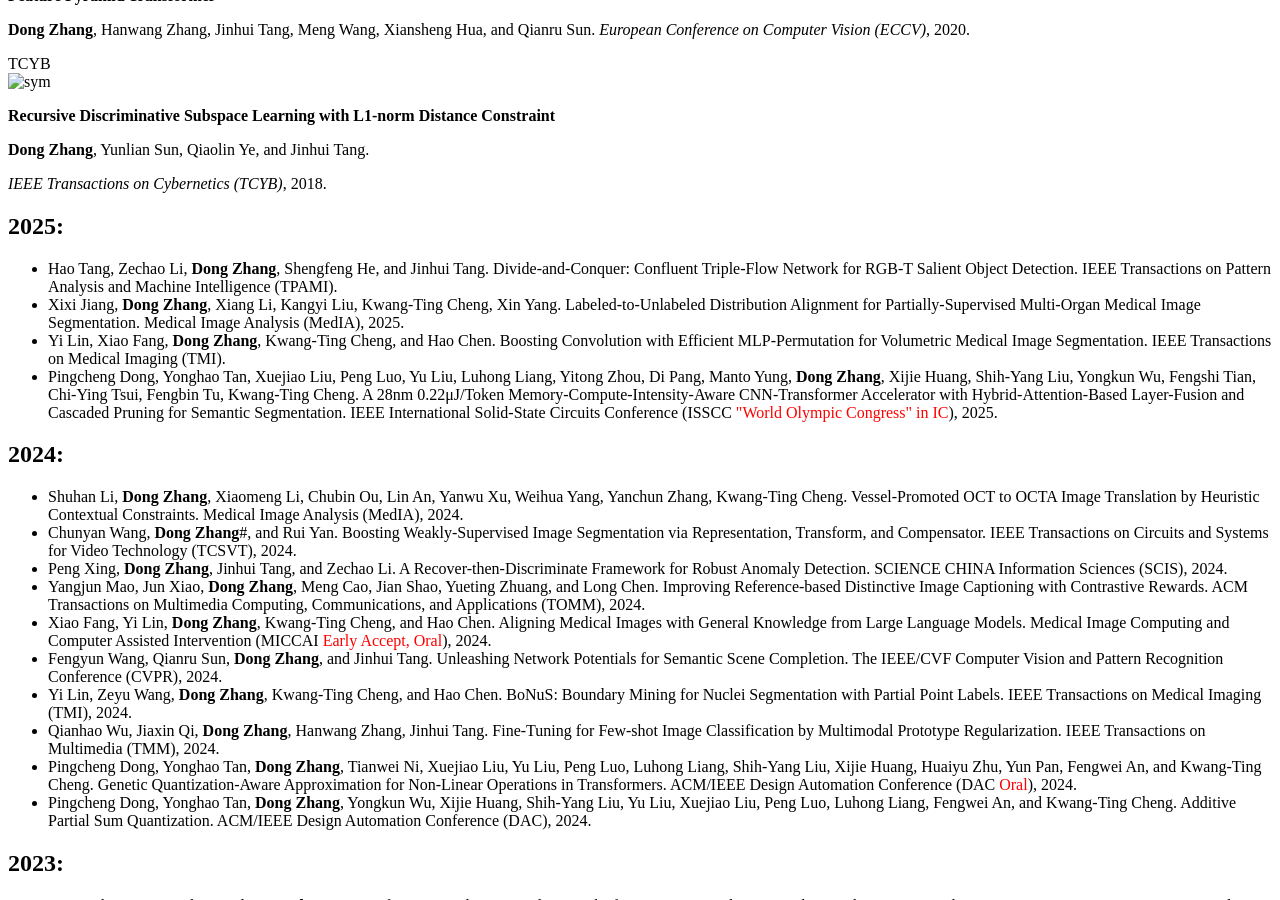
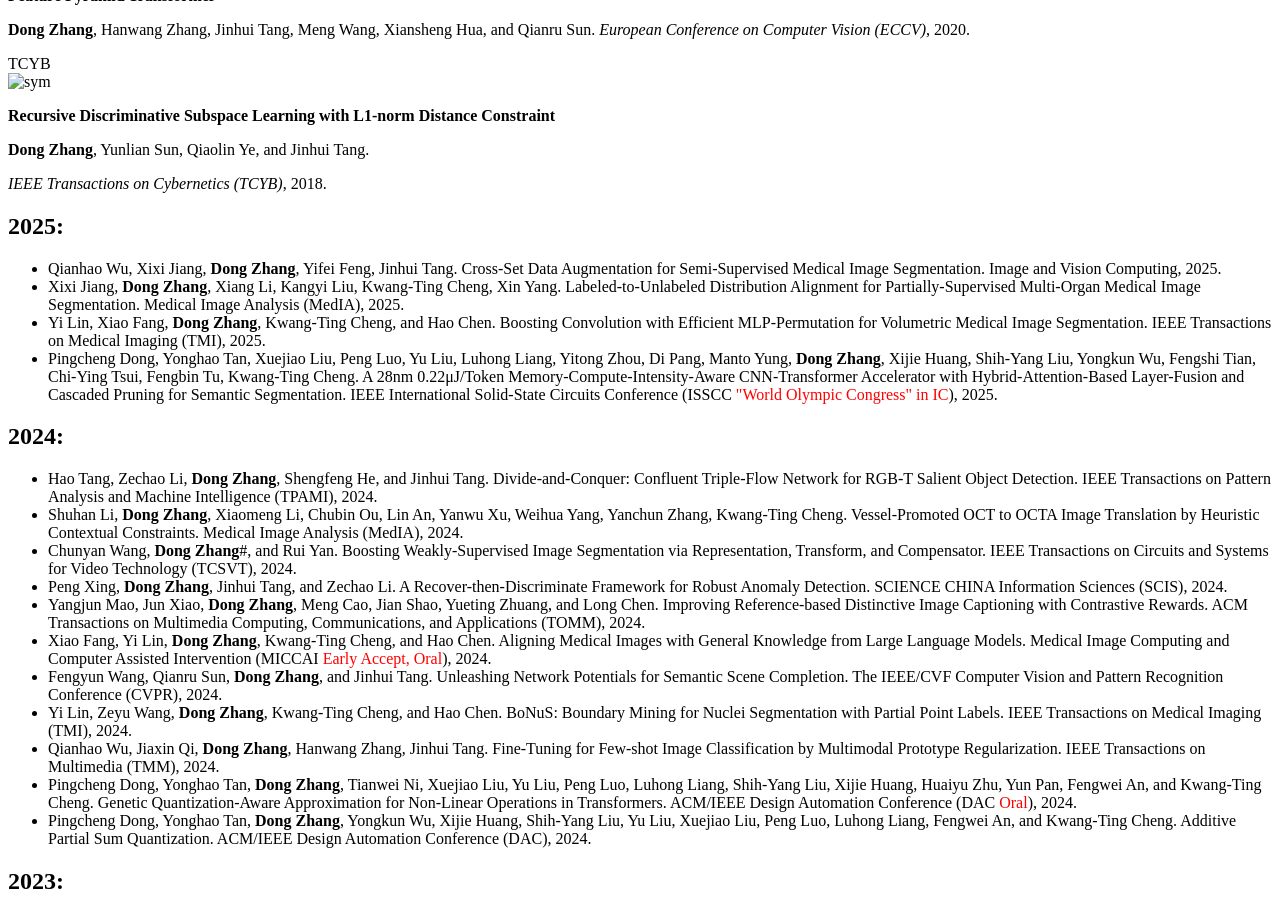
Before and after one commit to ZHANGDONG-NJUST/zhangdong-njust.github.io, a Jekyll site: the page built from _pages/includes/2_publication.md, in a window 1280 px wide and 900 px high, scrolled down 1837 px. Built offline with Jekyll 4.4.1, drawn with Linux system fonts in a browser that asks for light colours; our own code applies the rules of GitHub Pages for plain Markdown files.

Commit message:
Update 2_publication.md

```diff
--- a/_pages/includes/2_publication.md
+++ b/_pages/includes/2_publication.md
@@ -160,12 +160,13 @@
 
 
 ## 2025:
-- Hao Tang, Zechao Li, **Dong Zhang**, Shengfeng He, and Jinhui Tang. Divide-and-Conquer: Confluent Triple-Flow Network for RGB-T Salient Object Detection. IEEE Transactions on Pattern Analysis and Machine Intelligence (TPAMI).
+- Qianhao Wu, Xixi Jiang, **Dong Zhang**, Yifei Feng, Jinhui Tang. Cross-Set Data Augmentation for Semi-Supervised Medical Image Segmentation. Image and Vision Computing, 2025.
 - Xixi Jiang, **Dong Zhang**, Xiang Li, Kangyi Liu, Kwang-Ting Cheng, Xin Yang. Labeled-to-Unlabeled Distribution Alignment for Partially-Supervised Multi-Organ Medical Image Segmentation. Medical Image Analysis (MedIA), 2025.
-- Yi Lin, Xiao Fang, **Dong Zhang**, Kwang-Ting Cheng, and Hao Chen. Boosting Convolution with Efficient MLP-Permutation for Volumetric Medical Image Segmentation. IEEE Transactions on Medical Imaging (TMI).
+- Yi Lin, Xiao Fang, **Dong Zhang**, Kwang-Ting Cheng, and Hao Chen. Boosting Convolution with Efficient MLP-Permutation for Volumetric Medical Image Segmentation. IEEE Transactions on Medical Imaging (TMI), 2025.
 - Pingcheng Dong, Yonghao Tan, Xuejiao Liu, Peng Luo, Yu Liu, Luhong Liang, Yitong Zhou, Di Pang, Manto Yung, **Dong Zhang**, Xijie Huang, Shih-Yang Liu, Yongkun Wu, Fengshi Tian, Chi-Ying Tsui, Fengbin Tu, Kwang-Ting Cheng. A 28nm 0.22μJ/Token Memory-Compute-Intensity-Aware CNN-Transformer Accelerator with Hybrid-Attention-Based Layer-Fusion and Cascaded Pruning for Semantic Segmentation. IEEE International Solid-State Circuits Conference (ISSCC <font color="red">"World Olympic Congress" in IC</font>), 2025.
 
 ## 2024:
+- Hao Tang, Zechao Li, **Dong Zhang**, Shengfeng He, and Jinhui Tang. Divide-and-Conquer: Confluent Triple-Flow Network for RGB-T Salient Object Detection. IEEE Transactions on Pattern Analysis and Machine Intelligence (TPAMI), 2024.
 - Shuhan Li, **Dong Zhang**, Xiaomeng Li, Chubin Ou, Lin An, Yanwu Xu, Weihua Yang, Yanchun Zhang, Kwang-Ting Cheng. Vessel-Promoted OCT to OCTA Image Translation by Heuristic Contextual Constraints. Medical Image Analysis (MedIA), 2024.
 - Chunyan Wang, **Dong Zhang**#, and Rui Yan. Boosting Weakly-Supervised Image Segmentation via Representation, Transform, and Compensator. IEEE Transactions on Circuits and Systems for Video Technology (TCSVT), 2024.
 - Peng Xing, **Dong Zhang**, Jinhui Tang, and Zechao Li. A Recover-then-Discriminate Framework for Robust Anomaly Detection. SCIENCE CHINA Information Sciences (SCIS), 2024.
```
